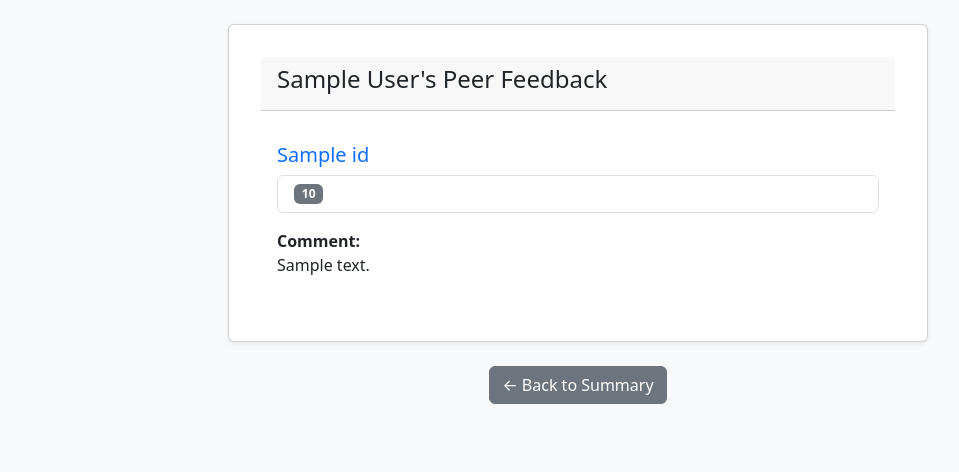
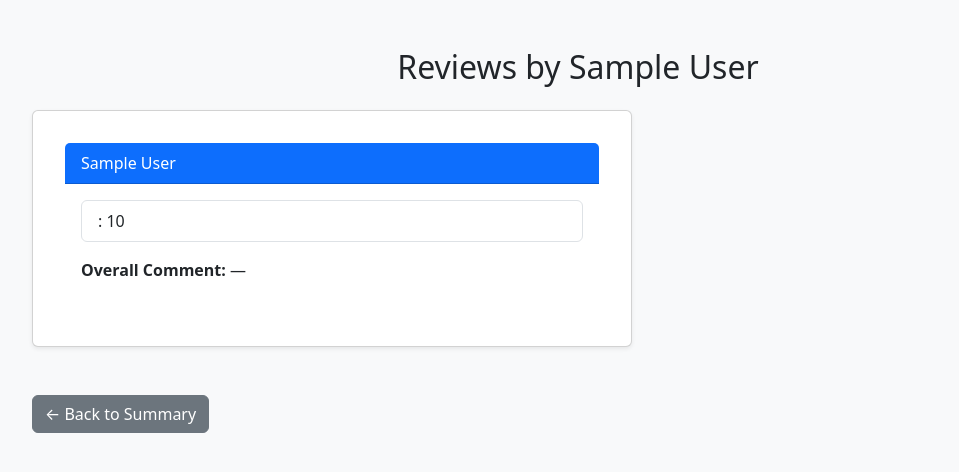
Before and after one commit to bmilanx0/peer-review-app, a Flask app: template templates/review_detail.html in a window 1280 px wide. Shown: the part 56-528 px from the top of the page, without its empty margins (62-1021 px from the left). Run offline with Flask 3, Linux system fonts and the light colour scheme; tables that the repository leaves empty hold one stand-in row (values such as "Sample post"); the template is opened without the code that fills it: values that come from a table or form of the project are taken from there, most other values are stand-ins (such as "Sample title", 1, 10 or a date in 2020).

Commit message:
Fix: Show student names, back buttons, view summary logic

```diff
--- a/app.py
+++ b/app.py
@@ -510,17 +510,32 @@
         flash("Access denied.", "danger")
         return redirect('/login')
 
-    # Get the student object for header
+    # Get the student (reviewer)
     student = User.query.get_or_404(student_id)
 
-    # Get all scores given by the student in that class
+    # Get all answers the student gave in this class
     answers = ReviewAnswer.query.filter_by(class_id=class_id, reviewer_id=student_id).all()
-    questions = {q.id: q.question_text for q in ReviewQuestion.query.filter_by(class_id=class_id).all()}
-    reviewees = {a.reviewee_id: User.query.get(a.reviewee_id) for a in answers}
 
-    # Get overall comment
-    assignments = ReviewAssignment.query.filter_by(class_id=class_id, reviewer_id=student_id).all()
-    comments_map = {a.reviewee_id: a.comment for a in assignments}
+    # Get all related questions for this class
+    questions = {
+        q.id: q.question_text for q in ReviewQuestion.query.filter_by(class_id=class_id).all()
+    }
+
+    # Gather all reviewees (the people the student rated)
+    reviewee_ids = {a.reviewee_id for a in answers}
+    reviewees = {
+        rid: User.query.get(rid) for rid in reviewee_ids
+    }
+
+    # Gather any comments this student made
+    assignments = ReviewAssignment.query.filter_by(
+        class_id=class_id,
+        reviewer_id=student_id
+    ).all()
+
+    comments_map = {
+        a.reviewee_id: a.comment for a in assignments
+    }
 
     return render_template(
         "review_detail.html",
@@ -534,6 +549,7 @@
 
 
 
+
 # Final run setup for Render
 if __name__ == '__main__':
     with app.app_context():
--- a/templates/review_detail.html
+++ b/templates/review_detail.html
@@ -1,34 +1,29 @@
 {% extends "base.html" %}
-{% block title %}Review Details{% endblock %}
+
 {% block content %}
-<div class="container">
-  <div class="card mx-auto" style="max-width: 700px;">
-    <div class="card-header">
-      <h4>{{ student.first_name }} {{ student.last_name }}'s Peer Feedback</h4>
+<div class="container mt-5">
+  <h2 class="text-center mb-4">Reviews by {{ student.first_name }} {{ student.last_name }}</h2>
+
+  {% for reviewee_id, reviewee in reviewees.items() %}
+  <div class="card mb-4">
+    <div class="card-header bg-primary text-white">
+      {{ reviewee.first_name }} {{ reviewee.last_name }}
     </div>
     <div class="card-body">
-      {% for reviewee_id, answer_list in reviewees.items() %}
-      <h5 class="mt-3 text-primary">{{ answer_list[0].reviewee_name }}</h5>
       <ul class="list-group mb-3">
-        {% for answer in answer_list %}
-        <li class="list-group-item d-flex justify-content-between">
-          {{ questions[answer.question_id] }}
-          <span class="badge bg-secondary">{{ answer.score }}</span>
+        {% for a in answers if a.reviewee_id == reviewee_id %}
+        <li class="list-group-item">
+          <strong>{{ questions[a.question_id] }}</strong>: {{ a.score }}
         </li>
         {% endfor %}
       </ul>
-      {% if comments_map[reviewee_id] %}
-      <div class="mb-3">
-        <strong>Comment:</strong>
-        <p>{{ comments_map[reviewee_id] }}</p>
-      </div>
-      {% endif %}
-      {% endfor %}
+      <p><strong>Overall Comment:</strong> {{ comments_map.get(reviewee_id, "—") }}</p>
     </div>
   </div>
-  <div class="text-center mt-4">
-    <a href="{{ url_for('class_summary', class_id=request.view_args['class_id']) }}" class="btn btn-secondary">← Back to
-      Summary</a>
-  </div>
+  {% endfor %}
+
+  <a href="{{ url_for('class_summary', class_id=request.view_args['class_id']) }}" class="btn btn-secondary mt-4">
+    ← Back to Summary
+  </a>
 </div>
 {% endblock %}
```
